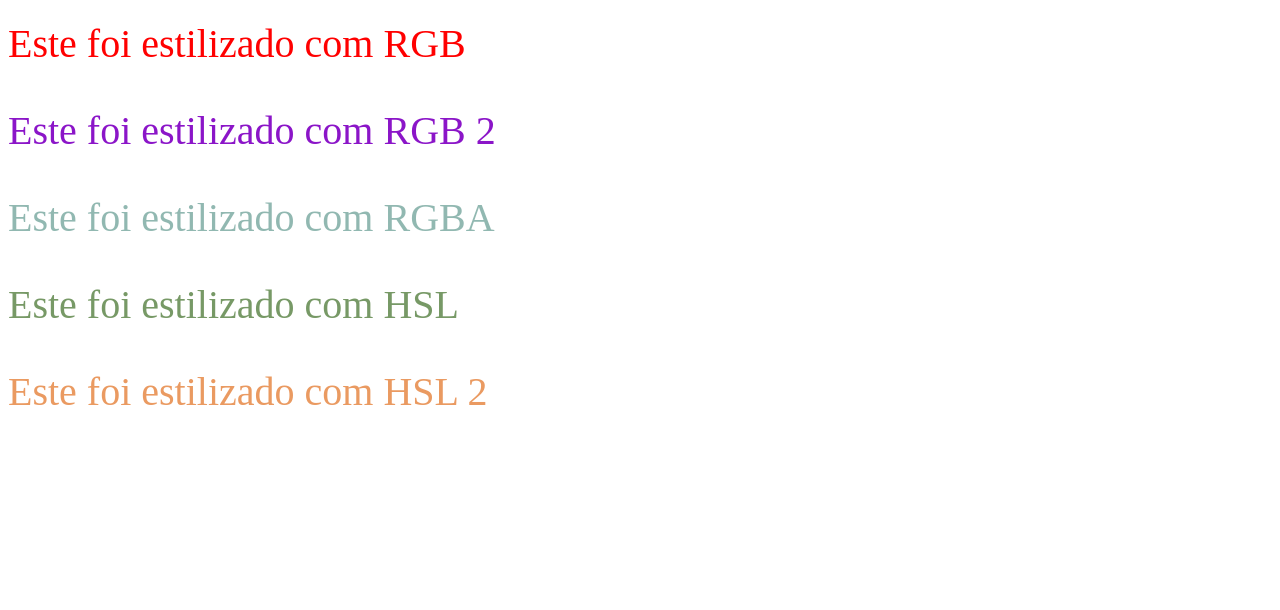
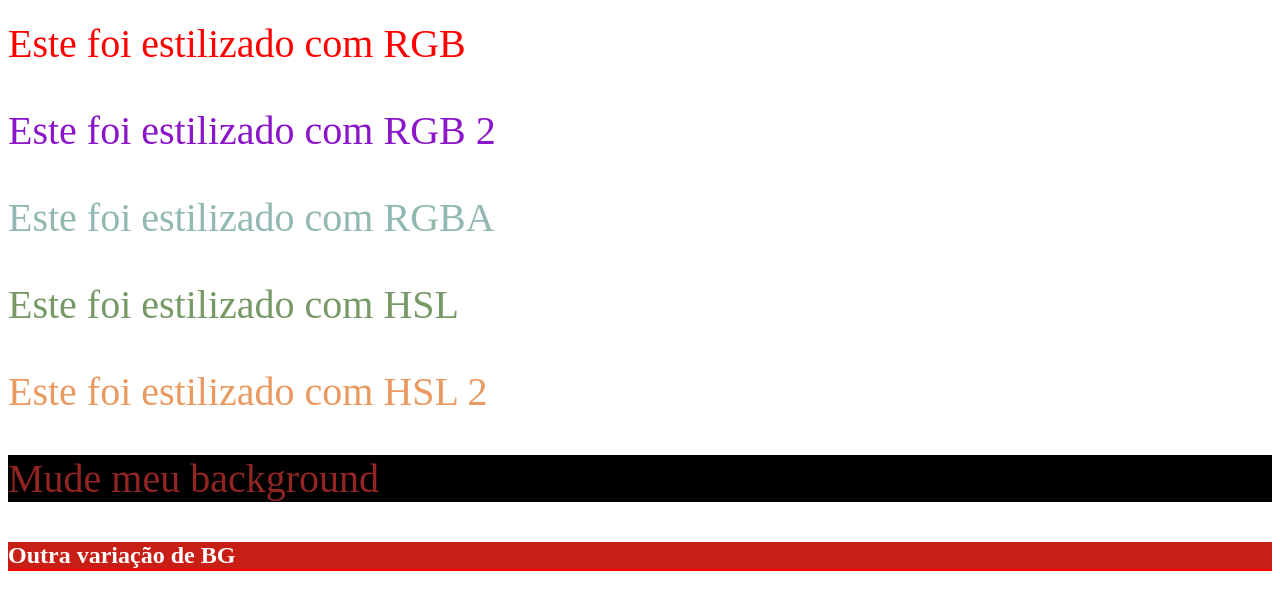
Before and after one commit to Luiz-CPS-Silva/formacao-front-end, a plain HTML site: page 3_CSS/index.html in a window 1280 px wide. Shown: the part 1884-2494 px from the top of the page. Drawn offline with Linux system fonts and the light colour scheme.

Commit message:
Update 3_CSS background-color

```diff
--- a/3_CSS/CSS/style.css
+++ b/3_CSS/CSS/style.css
@@ -89,3 +89,14 @@ hex-2 {
 .hsl-2 {
     color: hsl(25, 77%, 65%);
 }
+
+/* background */
+.bg {
+    background-color: #000;
+    color: #932424;
+}
+
+.bg-2 {
+    background-color: rgb(200, 30, 21);
+    color: #fff;
+}
--- a/3_CSS/index.html
+++ b/3_CSS/index.html
@@ -83,7 +83,7 @@
         Aplicamos RGB com a seguinte sintaxe: rgb(0-255, 0-255, 0-255).
         0 é o valor mais escuro e 255 o mais claro.
         O primeiro valor representa o vermelho, depois verde e por fim azul.
-      -->
+     -->
       <p class="rgb">Este foi estilizado com RGB</p>
       <p class="mixed-rgb">Este foi estilizado com RGB 2 </p>
 
@@ -93,16 +93,20 @@
         Os valores possiveis são de 1 a 0.
         Sendo 0 transparente e 1 totalmente visivel.
         A sintaxe é quase a mesma rgb(0-255, 0-255, 0-255, 0-1)
-      -->
+     -->
       <p class="rgba">Este foi estilizado com RGBA</p>
 
-      <!--  16 - HSL -->
-      <!--
+     <!--  16 - HSL -->
+     <!--
         HSL é acrônimo para hue, saturation e lightness.
         Esta abordagem tambem não é muito utilizada, o ranking de uso é este: HEX > RGB > HSL > Nomes de cor.
         Podemos definir uma cor com: hsl(0-255, 0-100%, 0-100%)
-       -->
+     -->
        <p class="hsl">Este foi estilizado com HSL</p>
        <p class="hsl-2">Este foi estilizado com HSL 2</p>
+
+     <!-- 17 - background-color -->
+        <p class="bg">Mude meu background</p>
+        <h2 class="bg-2">Outra variação de BG</h2>
 </body>
 </html>
```
